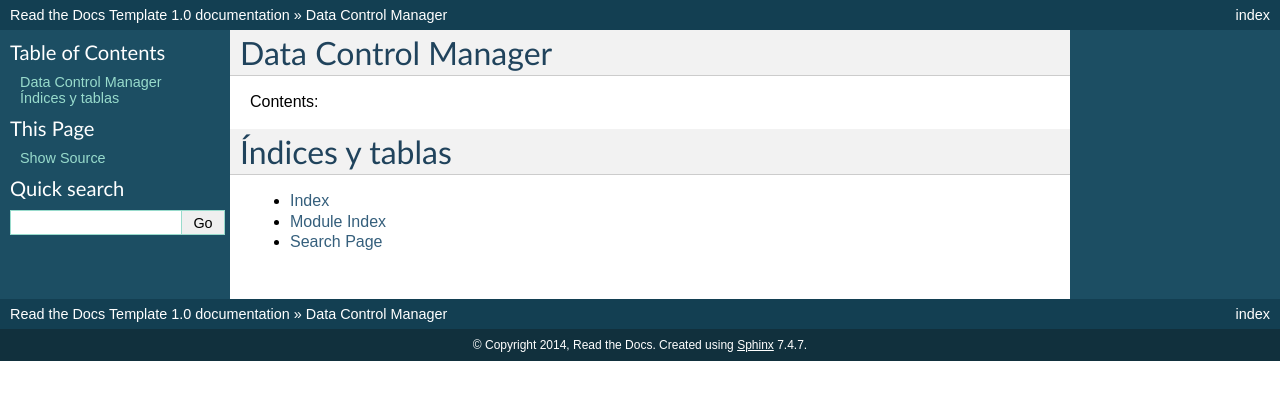
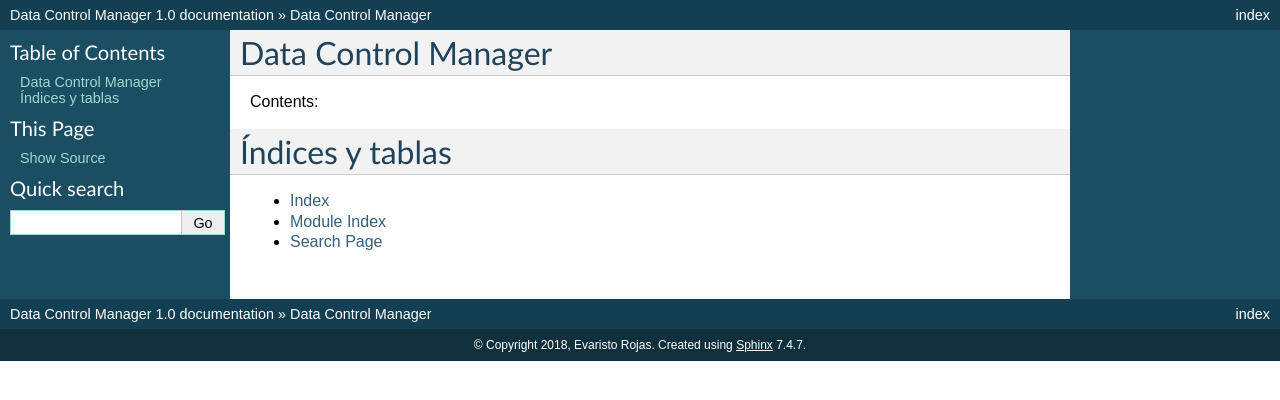
Before and after one commit to devarops/dcm, a Sphinx documentation site: the page built from docs/index.rst, in a window 1280 px wide. Shown: the top 400 px of the page. Built offline with Sphinx 7.4.7, drawn with Linux system fonts in a browser that asks for light colours.

Commit message:
Actualiza nombre del proyecto

```diff
--- a/docs/conf.py
+++ b/docs/conf.py
@@ -1,7 +1,4 @@
 # -*- coding: utf-8 -*-
-#
-# Read the Docs Template documentation build configuration file, created by
-# sphinx-quickstart on Tue Aug 26 14:19:49 2014.
 #
 # This file is execfile()d with the current directory set to its
 # containing dir.
@@ -43,8 +40,8 @@ source_suffix = '.rst'
 master_doc = 'index'
 
 # General information about the project.
-project = u'Read the Docs Template'
-copyright = u'2014, Read the Docs'
+project = u'Data Control Manager'
+copyright = u'2018, Evaristo Rojas'
 
 # The version info for the project you're documenting, acts as replacement for
 # |version| and |release|, also used in various other places throughout the
```
